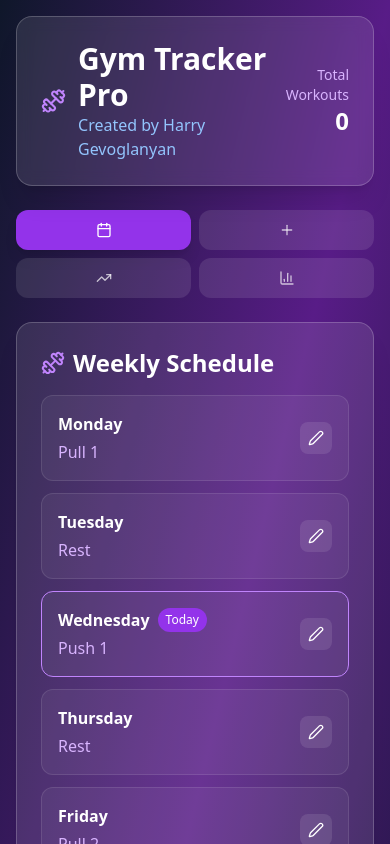
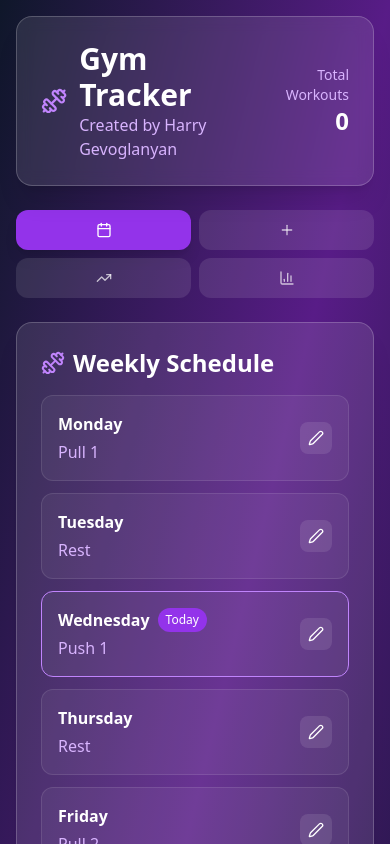
Before and after one commit to gevoglanyan/GymTracker, a React (Vite) app: page / in a window 390 px wide. Shown: the top 844 px of the page. Built offline with nearby package versions, Linux system fonts and the light colour scheme.

Commit message:
Mobile Fix

```diff
--- a/src/GymTracker.jsx
+++ b/src/GymTracker.jsx
@@ -335,12 +335,12 @@ export default function GymTracker() {
             <div className="flex items-center gap-3">
               <Dumbbell className="w-8 h-8 text-purple-400" />
               <div>
-                <h1 className="text-3xl font-bold text-white">Gym Tracker Pro</h1>
+                <h1 className="text-3xl font-bold text-white">Gym Tracker</h1>
                 <a
                   href="https://gevoglanyan.com"
                   target="_blank"
                   rel="noopener noreferrer"
-                  className="text-s text-blue-300 hover:text-purple-200 transition-colors"
+                  className="text-s text-purple-300 hover:text-purple-200 transition-colors"
                 >
                   Created by Harry Gevoglanyan
                 </a>
```
